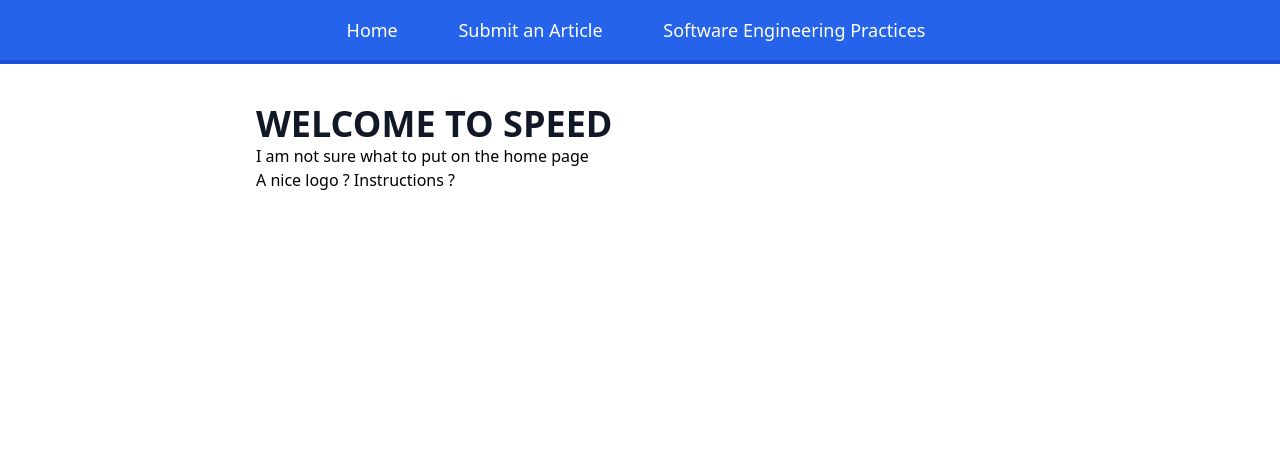
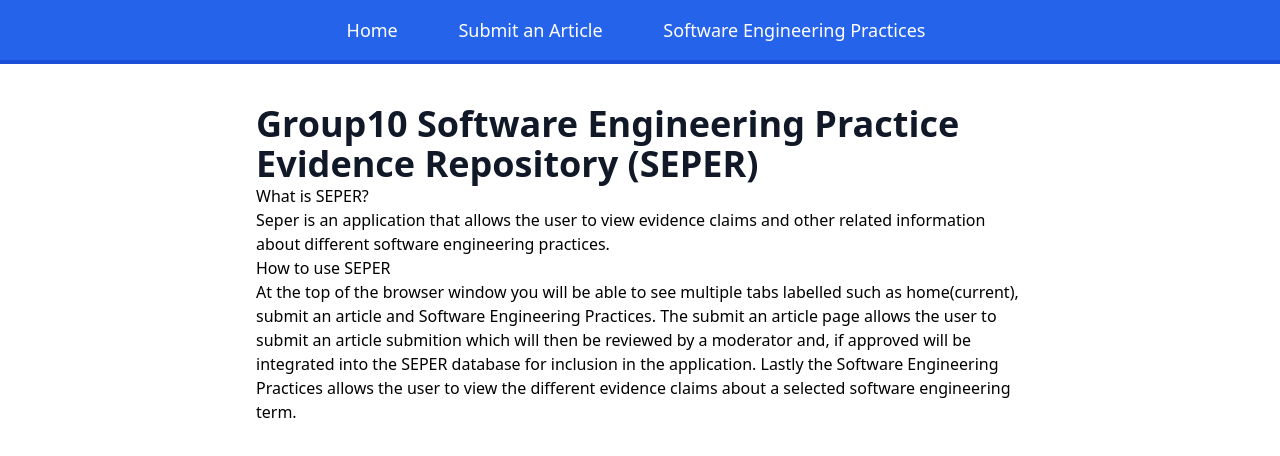
Before and after one commit to NSen29/SPEED_NBC_Group10, a React (Create React App) app in the folder frontend/: page / in a window 1280 px wide. Shown: the top 456 px of the page. Built offline with nearby package versions, Linux system fonts and the light colour scheme.

Commit message:
Updated home page, configured project so it can be run from root using npm run build

```diff
--- a/frontend/src/pages/Home.js
+++ b/frontend/src/pages/Home.js
@@ -4,9 +4,18 @@ const Home = () => {
     return ( <
         div >
         <
-        h2 className = 'sm:text-4xl text-2xl font-bold mt-6 text-gray-900' > WELCOME TO SPEED < /h2> <
-        p > I am not sure what to put on the home page < /p> <
-        p > A nice logo ? Instructions ? < /p> < /
+        h2 className = 'sm:text-4xl text-2xl font-bold mt-6 text-gray-900' > Group10 Software Engineering Practice Evidence Repository (SEPER)  < /h2> <
+        p >                                         < /p> <
+        p > What is SEPER? < /p> <
+        p >                                         < /p> <
+        p > Seper is an application that allows the user to view evidence claims and other related information about different software engineering practices.  < /p> <
+        p > How to use SEPER < /p> <
+        p >                                         < /p> <
+        p > At the top of the browser window you will be able to see multiple tabs labelled such as home(current), submit an article and Software Engineering Practices.
+        The submit an article page allows the user to submit an article submition which will then be reviewed by a moderator and, if approved will be integrated into the
+        SEPER database for inclusion in the application. Lastly the Software Engineering Practices allows the user to view the different evidence claims about a selected
+        software engineering term.< /p> <
+        p >   < /p> < /
         div >
     );
 }
```
Also changed, not shown: frontend/package.json (+3 -4 lines), package.json (+13 -5 lines).
